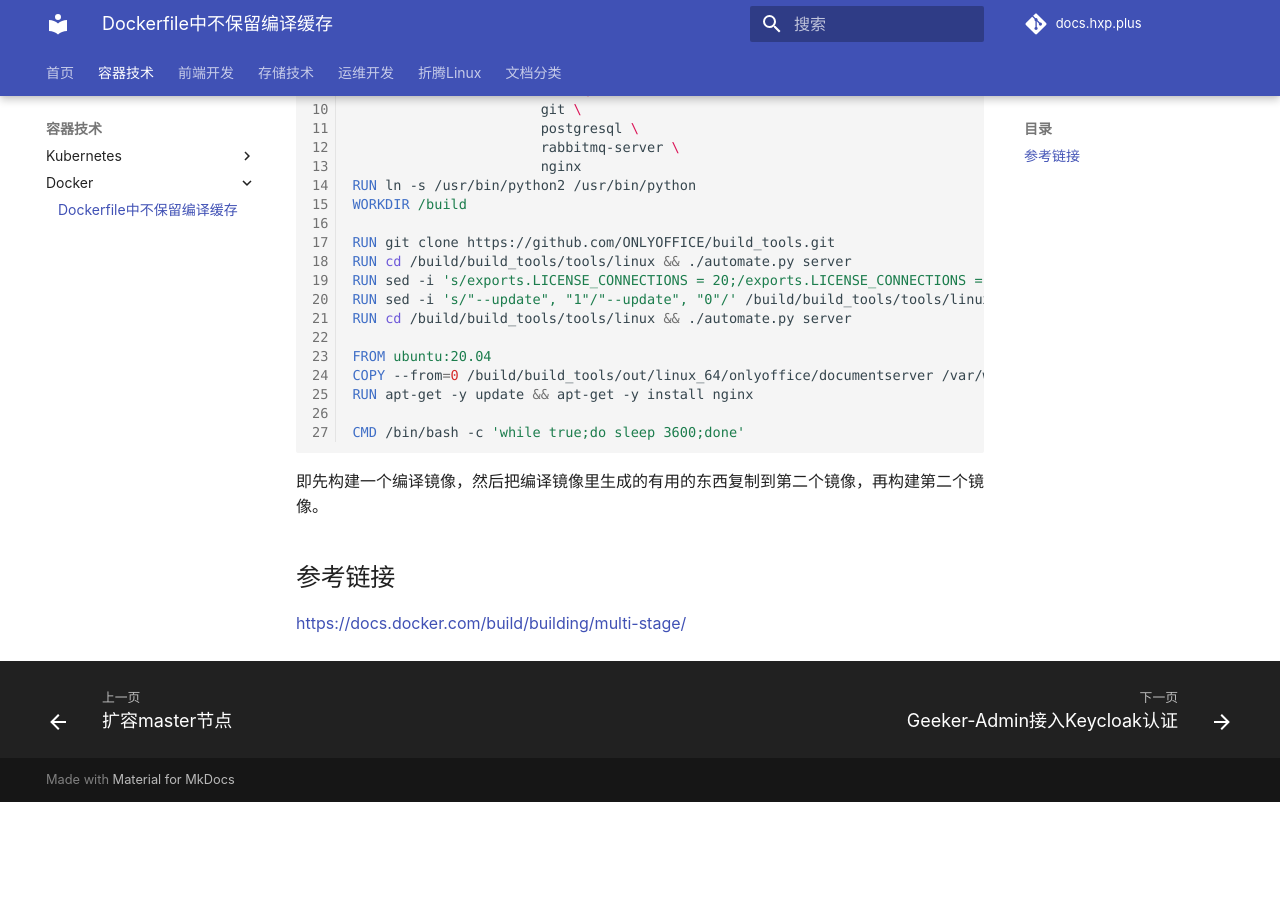
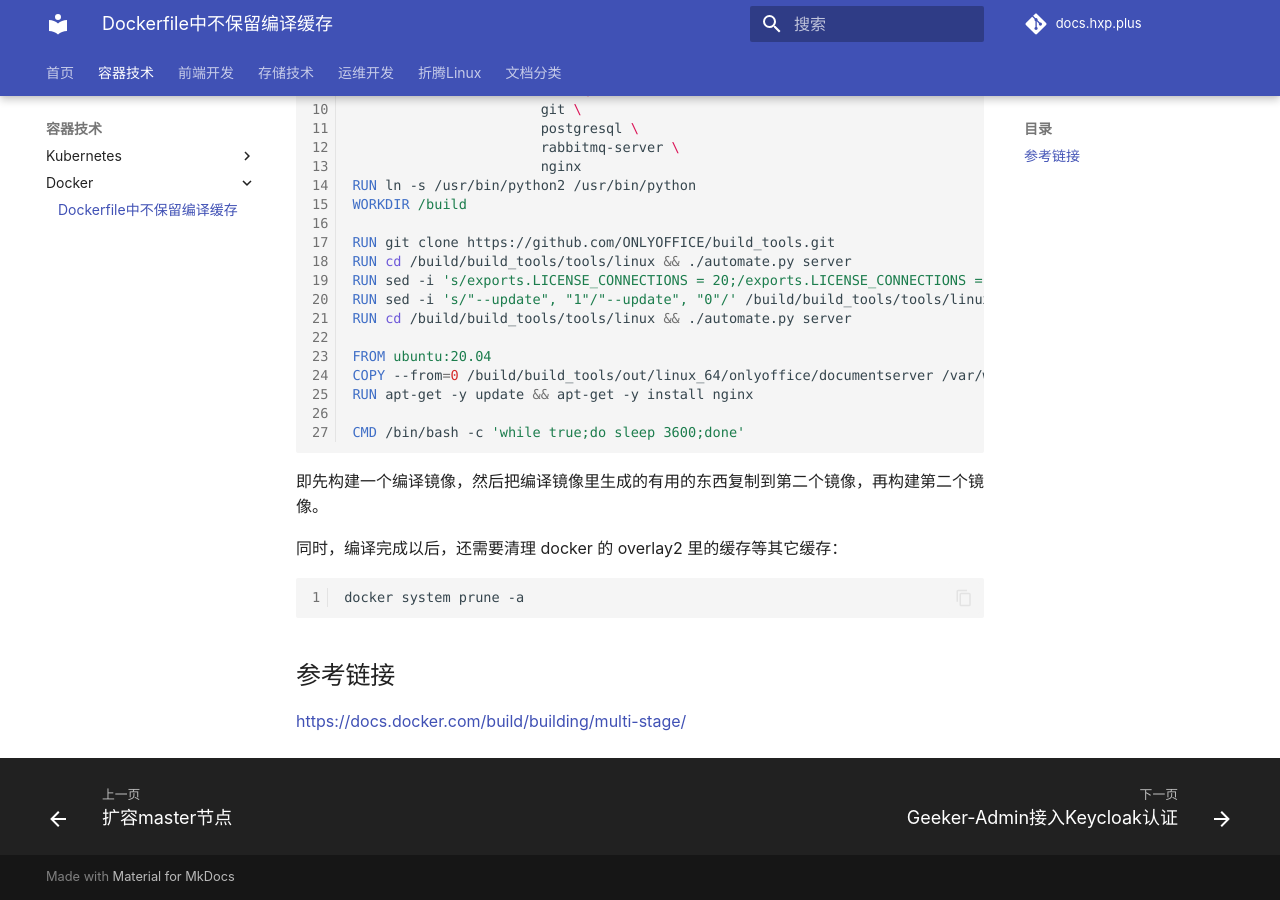
Before and after one commit to hxp-plus/docs.hxp.plus, an MkDocs documentation site: the page built from docs/容器技术/Docker/Dockerfile中不保留编译缓存.md, in a window 1280 px wide and 900 px high, scrolled down 998 px. Built offline with MkDocs 1.6.1 and Material for MkDocs 9.7.7, drawn with Linux system fonts in a browser that asks for light colours; plug-ins that fetch from the network failed and are left out; comment, search, counter and statistics services are not loaded; before the commit the page ends 1800 px from its top, so only the background shows below that.

Commit message:
docs/容器技术/Docker/Dockerfile中不保留编译缓存.md

````diff
--- a/docs/容器技术/Docker/Dockerfile中不保留编译缓存.md
+++ b/docs/容器技术/Docker/Dockerfile中不保留编译缓存.md
@@ -65,6 +65,12 @@ CMD /bin/bash -c 'while true;do sleep 3600;done'
 
 即先构建一个编译镜像，然后把编译镜像里生成的有用的东西复制到第二个镜像，再构建第二个镜像。
 
+同时，编译完成以后，还需要清理 docker 的 overlay2 里的缓存等其它缓存：
+
+```
+docker system prune -a
+```
+
 ## 参考链接
 
 https://docs.docker.com/build/building/multi-stage/
````
